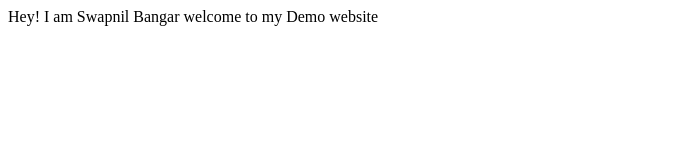
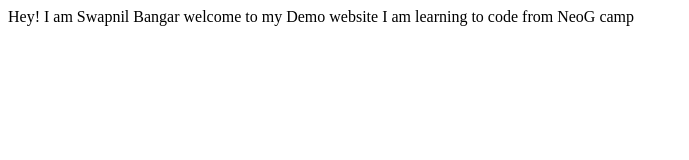
Before and after one commit to SwapnilB2/Swapnil-Demo-site, a plain HTML site: page index.html in a window 1280 px wide. Shown: the whole page, without its empty margins (0-689 px from the left). Drawn offline with Linux system fonts and the light colour scheme.

Commit message:
Update index.html

```diff
--- a/index.html
+++ b/index.html
@@ -7,6 +7,8 @@
     <title>Demo Website</title>
 </head>
 <body>
-    Hey! I am Swapnil Bangar welcome to my Demo website
+    Hey! I am Swapnil Bangar welcome to my Demo website I am learning to code from NeoG camp
+
+
 </body>
 </html>
```
